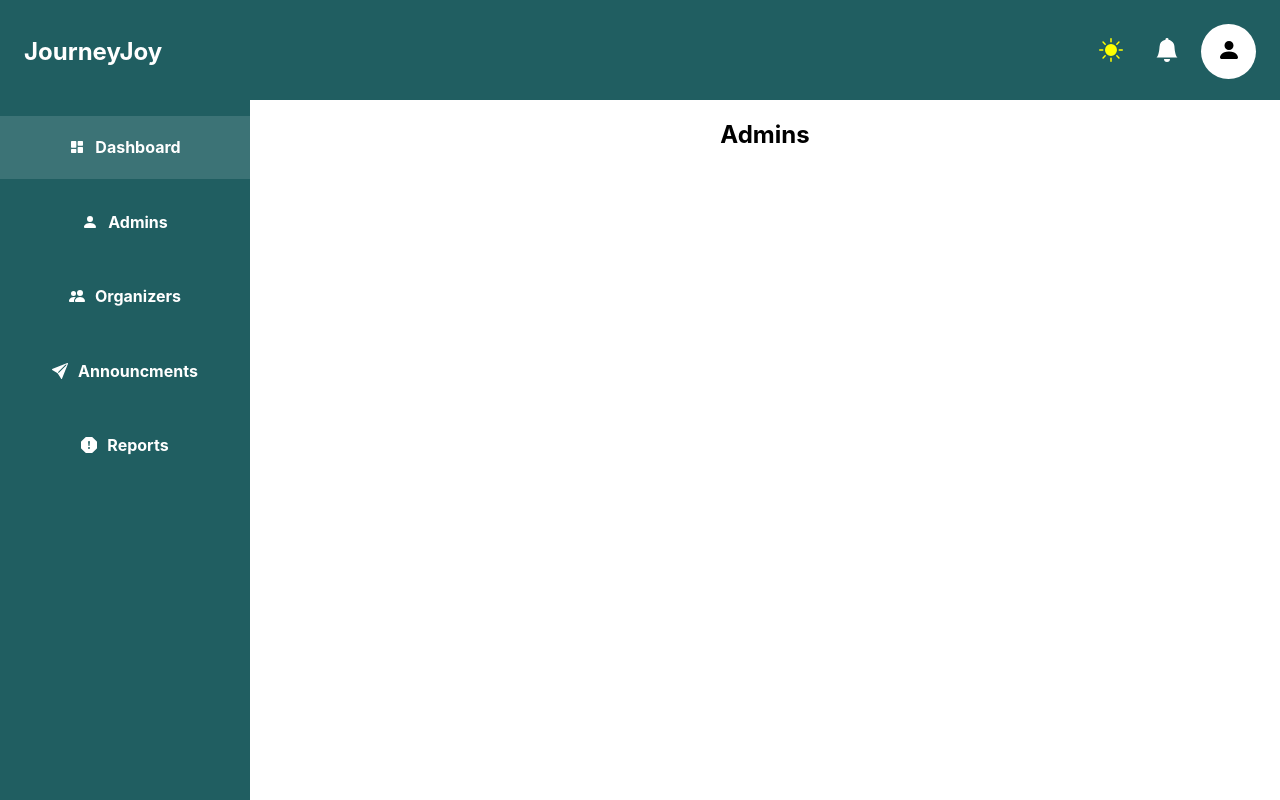
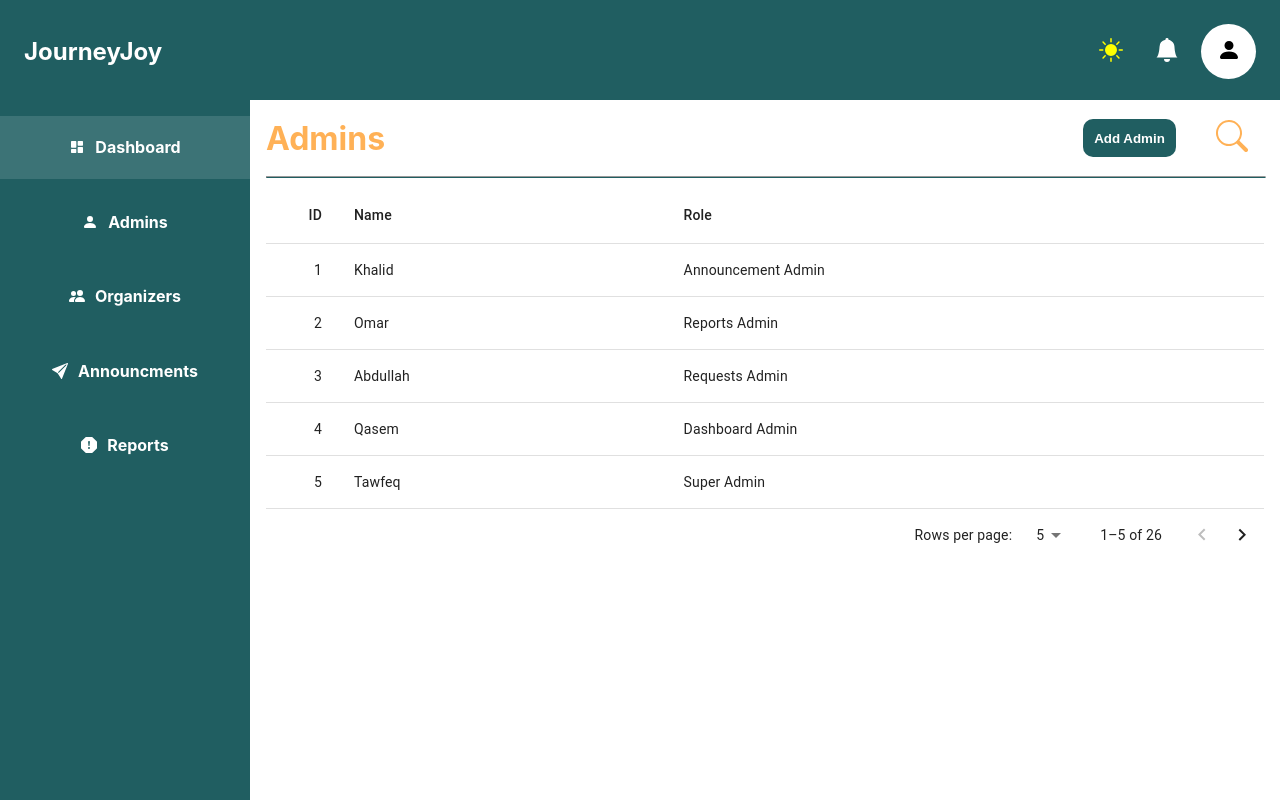
Before and after one commit to KhalidSinan/Travel-App-Web, a React (Create React App) app in the folder TravelAppWeb/travelappweb/: page /admins in a window 1280 px wide. Built offline with nearby package versions, Linux system fonts and the light colour scheme.

Commit message:
Admins page

```diff
--- a/TravelAppWeb/travelappweb/package.json
+++ b/TravelAppWeb/travelappweb/package.json
@@ -7,6 +7,7 @@
     "@emotion/styled": "^11.11.5",
     "@mui/material": "^5.15.20",
     "@mui/x-charts": "^7.10.0",
+    "@mui/x-data-grid": "^7.10.0",
     "@testing-library/jest-dom": "^5.17.0",
     "@testing-library/react": "^13.4.0",
     "@testing-library/user-event": "^13.5.0",
--- a/TravelAppWeb/travelappweb/src/DashboardBar/DashboardBar.module.css
+++ b/TravelAppWeb/travelappweb/src/DashboardBar/DashboardBar.module.css
@@ -8,7 +8,7 @@
 
 
 .dashboard-bar {
-    max-width: 1400px;
+    /* max-width: 1400px; */
     margin: auto;
     display: flex;
     justify-content: space-between;
--- a/TravelAppWeb/travelappweb/src/Pages/Admins/Admins.js
+++ b/TravelAppWeb/travelappweb/src/Pages/Admins/Admins.js
@@ -1,8 +1,26 @@
-
+import { BsSearch } from 'react-icons/bs';
+import CustomIconButton from '../../helper/Components/IconButton/CustomIconButton';
+import styles from './Admins.module.css';
+import PrimaryButton from '../../helper/Components/PrimaryButton/PrimaryButton';
+import AdminsList from './AdminsList';
 
 const Admins = _ => {
     return (
-        <h2>Admins</h2>
+        <section className={styles['admins-section']}>
+            <header className={styles['admins-header']}>
+                <h1>Admins</h1>
+                <div className={styles['admins-header-actions']}>
+                    <PrimaryButton name="Add Admin" />
+                    <CustomIconButton
+                    icon={<BsSearch color='#ffb156' fontSize={32} />}
+                    />
+                </div>
+            </header>
+            <hr></hr>
+            <section className={styles['admins-list']}>
+                <AdminsList />
+            </section>
+        </section>
     );
 }
 
--- /dev/null
+++ b/TravelAppWeb/travelappweb/src/Pages/Admins/Admins.module.css
@@ -0,0 +1,39 @@
+.admins-section {
+    display: grid;
+    grid-template-rows: 60px 10px 1fr;
+    grid-template-areas:
+    "admins-header"
+    "line"
+    "admins-list";
+    padding: 0.5rem 1rem;
+}
+
+.admins-section hr {
+    grid-area: line;
+    width: 100%;
+    border-bottom: 1px solid #205E61;
+}
+.admins-header{
+    display: flex;
+    justify-content: space-between;
+    align-items: center;
+    grid-area: admins-header;
+    /* background-color: lightgrey; */
+}
+.admins-header h1{
+    font-size: 32px;
+    font-weight: bold;
+    color: #ffb156;
+}
+
+.admins-header-actions {
+    display: flex;
+    justify-content: center;
+    align-items: center;
+    gap: 24px;
+}
+
+.admins-list {
+    grid-area: admins-list;
+    padding: 0.5rem 0rem;
+}
--- /dev/null
+++ b/TravelAppWeb/travelappweb/src/Pages/Admins/AdminsList.js
@@ -0,0 +1,222 @@
+import * as React from "react";
+import PropTypes from "prop-types";
+import Table from "@mui/material/Table";
+import TableBody from "@mui/material/TableBody";
+import TableCell from "@mui/material/TableCell";
+import TableContainer from "@mui/material/TableContainer";
+import TableHead from "@mui/material/TableHead";
+import TablePagination from "@mui/material/TablePagination";
+import TableRow from "@mui/material/TableRow";
+import TableSortLabel from "@mui/material/TableSortLabel";
+
+function createData(id, name, role) {
+  return {
+    id,
+    name,
+    role,
+  };
+}
+const rows = [
+  createData(1, "Khalid", "Announcement Admin"),
+  createData(2, "Omar", "Reports Admin"),
+  createData(3, "Abdullah", "Requests Admin"),
+  createData(4, "Qasem", "Dashboard Admin"),
+  createData(5, "Tawfeq", "Super Admin"),
+  createData(6, "Osama", "Oraganizers Admin"),
+  createData(7, "Waled", "Super Admin"),
+  createData(7, "Waled", "Super Admin"),
+  createData(7, "Waled", "Super Admin"),
+  createData(7, "Waled", "Super Admin"),
+  createData(7, "Waled", "Super Admin"),
+  createData(7, "Waled", "Super Admin"),
+  createData(7, "Waled", "Super Admin"),
+  createData(7, "Waled", "Super Admin"),
+  createData(7, "Waled", "Super Admin"),
+  createData(7, "Waled", "Super Admin"),
+  createData(7, "Waled", "Super Admin"),
+  createData(7, "Waled", "Super Admin"),
+  createData(7, "Waled", "Super Admin"),
+  createData(7, "Waled", "Super Admin"),
+  createData(7, "Waled", "Super Admin"),
+  createData(7, "Waled", "Super Admin"),
+  createData(7, "Waled", "Super Admin"),
+  createData(7, "Waled", "Super Admin"),
+  createData(7, "Waled", "Super Admin"),
+  createData(7, "Waled", "Super Admin"),
+];
+
+function descendingComparator(a, b, orderBy) {
+  if (b[orderBy] < a[orderBy]) {
+    return -1;
+  }
+  if (b[orderBy] > a[orderBy]) {
+    return 1;
+  }
+  return 0;
+}
+
+function getComparator(order, orderBy) {
+  return order === "desc"
+    ? (a, b) => descendingComparator(a, b, orderBy)
+    : (a, b) => -descendingComparator(a, b, orderBy);
+}
+
+function stableSort(array, comparator) {
+  const stabilizedThis = array.map((el, index) => [el, index]);
+  stabilizedThis.sort((a, b) => {
+    const order = comparator(a[0], b[0]);
+    if (order !== 0) {
+      return order;
+    }
+    return a[1] - b[1];
+  });
+  return stabilizedThis.map((el) => el[0]);
+}
+
+const headCells = [
+  {
+    id: "id",
+    numeric: true,
+    label: "ID",
+  },
+  {
+    id: "name",
+    numeric: false,
+    label: "Name",
+  },
+  {
+    id: "role",
+    numeric: false,
+    label: "Role",
+  },
+];
+
+const AdminsListHead = (props) => {
+  const { order, orderBy, onRequestSort } = props;
+  const createSortHandler = (property) => (event) => {
+    onRequestSort(event, property);
+  };
+
+  return (
+    <TableHead>
+      <TableRow>
+        {headCells.map((headCell) => (
+          <TableCell
+            key={headCell.id}
+            align={headCell.numeric ? "right" : "left"}
+            padding={headCell.disablePadding ? "none" : "normal"}
+            sortDirection={orderBy === headCell.id ? order : false}
+          >
+            <TableSortLabel
+              active={orderBy === headCell.id}
+              direction={orderBy === headCell.id ? order : "asc"}
+              onClick={createSortHandler(headCell.id)}
+            >
+              {headCell.label}
+            </TableSortLabel>
+          </TableCell>
+        ))}
+      </TableRow>
+    </TableHead>
+  );
+};
+
+AdminsListHead.propTypes = {
+  onRequestSort: PropTypes.func.isRequired,
+  order: PropTypes.oneOf(["asc", "desc"]).isRequired,
+  orderBy: PropTypes.string.isRequired,
+  rowCount: PropTypes.number.isRequired,
+};
+
+const AdminsList = () => {
+  const [order, setOrder] = React.useState("asc");
+  const [orderBy, setOrderBy] = React.useState("calories");
+  const [page, setPage] = React.useState(0);
+  const [rowsPerPage, setRowsPerPage] = React.useState(5);
+
+  const handleRequestSort = (event, property) => {
+    const isAsc = orderBy === property && order === "asc";
+    setOrder(isAsc ? "desc" : "asc");
+    setOrderBy(property);
+  };
+
+  const handleChangePage = (event, newPage) => {
+    setPage(newPage);
+  };
+
+  const handleChangeRowsPerPage = (event) => {
+    setRowsPerPage(parseInt(event.target.value, 10));
+    setPage(0);
+  };
+
+  const emptyRows =
+    page > 0 ? Math.max(0, (1 + page) * rowsPerPage - rows.length) : 0;
+
+  const visibleRows = React.useMemo(
+    () =>
+      stableSort(rows, getComparator(order, orderBy)).slice(
+        page * rowsPerPage,
+        page * rowsPerPage + rowsPerPage
+      ),
+    [order, orderBy, page, rowsPerPage]
+  );
+
+  return (
+    <React.Fragment>
+      <TableContainer>
+        <Table
+          stickyHeader
+          aria-label="sticky table"
+          sx={{ minWidth: 500 }}
+          size="medium"
+          aria-labelledby="tableTitle"
+        >
+          <AdminsListHead
+            order={order}
+            orderBy={orderBy}
+            onRequestSort={handleRequestSort}
+            rowCount={rows.length}
+          />
+          <TableBody>
+            {visibleRows.map((row, index) => {
+              return (
+                <TableRow
+                  hover
+                  tabIndex={-1}
+                  key={row.id}
+                  sx={{ cursor: "pointer" }}
+                >
+                  <TableCell width={40} align="right">
+                    {row.id}
+                  </TableCell>
+                  <TableCell align="left">{row.name}</TableCell>
+                  <TableCell align="left">{row.role}</TableCell>
+                </TableRow>
+              );
+            })}
+            {emptyRows > 0 && (
+              <TableRow
+                style={{
+                  height: 53 * emptyRows,
+                }}
+              >
+                <TableCell colSpan={6} />
+              </TableRow>
+            )}
+          </TableBody>
+        </Table>
+      </TableContainer>
+      <TablePagination
+        rowsPerPageOptions={[5, 10, 25]}
+        component="div"
+        count={rows.length}
+        rowsPerPage={rowsPerPage}
+        page={page}
+        onPageChange={handleChangePage}
+        onRowsPerPageChange={handleChangeRowsPerPage}
+      />
+    </React.Fragment>
+  );
+};
+
+export default AdminsList;
```
Also changed, not shown: 1 other file (tests, documents, lock files or other folders).
